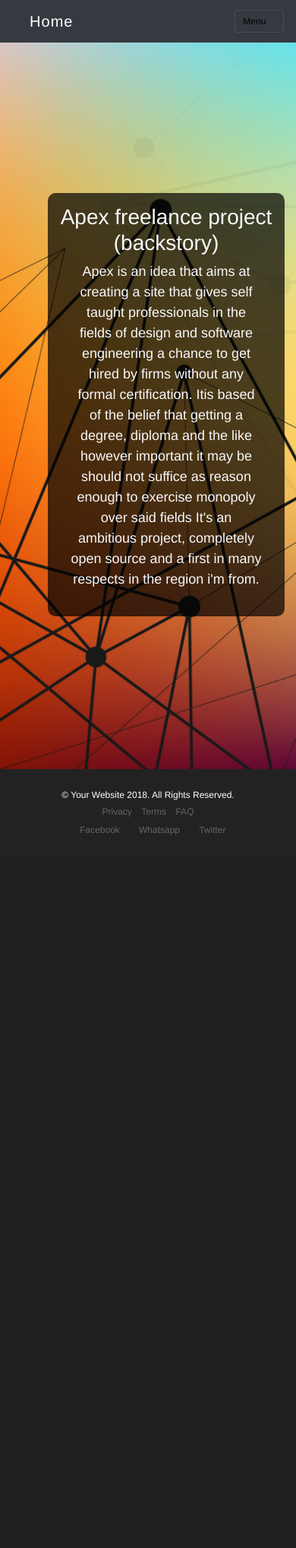
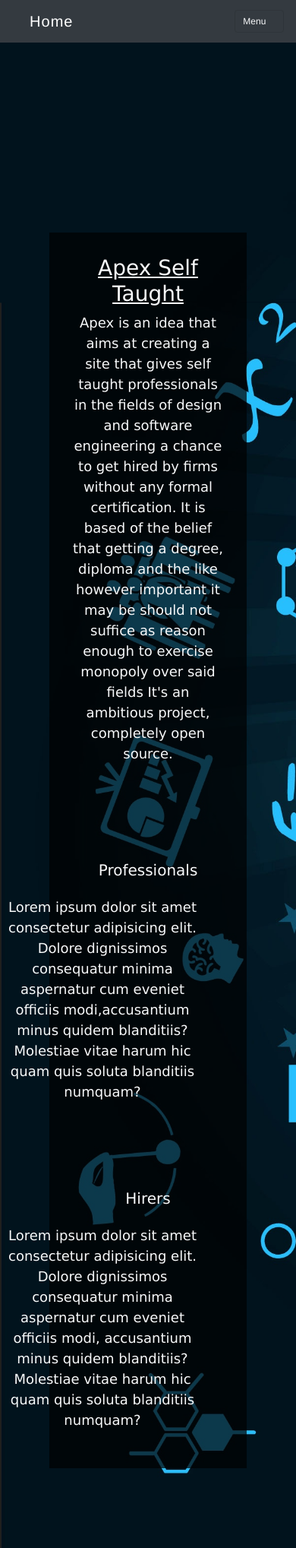
Before and after one commit to MainaKamau92/apexselftaught, a Flask app: page / in a window 390 px wide. Shown: the top 2037 px of the page at 76% size. Before the commit the page ends 1099 px from the top, so only its background shows below. Run offline with Flask 2, Linux system fonts and the light colour scheme; parts of the project's set-up code (start-up, migrations or seed data) failed here and were passed over; some libraries are stand-ins or nearby versions; some web fonts are replaced.

Commit message:
update css and index files to make site mobile responsive

```diff
--- a/app/auth/views.py
+++ b/app/auth/views.py
@@ -66,7 +66,7 @@ def login():
         user = User.query.filter_by(email=form.email.data).first()
         if user is not None and user.verify_password(form.password.data):
             login_user(user, remember=form.remember.data)
-            flash(f'Logged In', 'success')
+            #flash(f'Logged In', 'success')
             if user.is_freelancer == True and user.is_employer == False:
                 # redirect to the freelancer dashboard page after login
                 return redirect(url_for('freelancer.dashboard'))
--- a/app/static/css/apex.css
+++ b/app/static/css/apex.css
@@ -4,20 +4,10 @@ html,
 body {
   width: 100%;
   height: 100%;
-  background-color: #e7e7e7;
-
-  background-image: linear-gradient(
-      90deg,
-      transparent 79px,
-      #abced4 79px,
-      #abced4 81px,
-      transparent 81px
-    ),
-    linear-gradient(#eee 0.1em, transparent 0.1em);
-  background-size: 100% 1.2em;
+  background-color: #eff1f2;
 }
 body {
-  font-family: "Muli", "Helvetica", "Arial", "sans-serif";
+  font-family: "Verdana", "Helvetica", "Arial", "sans-serif";
 }
 a {
   color: #fdcc52;
@@ -49,6 +39,7 @@ p {
   font-family: "Catamaran", "Helvetica", "Arial", "sans-serif";
   font-weight: 200;
   letter-spacing: 1px;
+  color: #000 !important;
 }
 #mainNav .navbar-brand {
   color: #000;
@@ -88,6 +79,24 @@ p {
 #mainNav .navbar-nav > li > a:focus:hover {
   color: #fdcc52;
   border-radius: 5px;
+}
+#index-description {
+  margin-left: 50px;
+  padding-top: 100px;
+  margin-right: 50px;
+}
+#index-description-body {
+  padding: 15px;
+}
+#pro-div p {
+  padding: 15px;
+}
+#hir-div p {
+  padding: 15px;
+}
+.desc-title {
+  padding-top: 15px;
+  text-decoration: underline;
 }
 @media (min-width: 992px) {
   #mainNav {
@@ -138,7 +147,17 @@ header.masthead {
   padding-top: 150px;
   padding-bottom: 100px;
   color: white;
-  background: url("../img/background.jpg");
+  background: url("../img/f.jpg");
+  background-repeat: no-repeat;
+  background-size: cover;
+}
+header.contact-masthead {
+  position: relative;
+  width: 100%;
+  margin-top: -35px;
+  padding-top: 0px;
+  padding-bottom: 100px;
+  background: url("../img/f.jpg");
   background-repeat: no-repeat;
   background-size: cover;
 }
@@ -257,6 +276,11 @@ footer ul li a.active {
 }
 .contact-section .social a:active {
   color: #fff;
+}
+#contact-title {
+  background: rgba(0, 0, 0, 0.7);
+  padding-top: 15px;
+  padding-bottom: 15px;
 }
 .main {
   margin-left: 15px;
--- a/app/templates/auth/login.html
+++ b/app/templates/auth/login.html
@@ -4,7 +4,7 @@ wtf %} {% extends "base.html" %} {% block title %}Login{% endblock %} {% block
 body %}
 
 <div class="content-section">
-  <fieldset class="mb-4">
+  <fieldset class="mb-4 mt-4">
     <div class="center" id="login-form">
       <legend class="text-center"><u>LOGIN</u></legend>
       <br />
--- a/app/templates/home/index.html
+++ b/app/templates/home/index.html
@@ -38,7 +38,7 @@
 
   <body id="page-top">
     <!-- Navigation -->
-    <nav class="navbar navbar-expand-md navbar-dark bg-dark" id="mainNav">
+    <nav class="navbar navbar-expand-lg navbar-light bg-dark" id="mainNav">
       <div class="container">
         <a
           class="navbar-brand js-scroll-trigger"
@@ -47,7 +47,7 @@
           ><i class="fa fa-home"></i>&nbsp;Home</a
         >
         <button
-          class="navbar-toggler navbar-toggler-right"
+          class="navbar-toggler navbar-toggler-right text-light"
           type="button"
           data-toggle="collapse"
           data-target="#navbarResponsive"
@@ -55,7 +55,7 @@
           aria-expanded="false"
           aria-label="Toggle navigation"
         >
-          Menu <i class="fas fa-bars"></i>
+          Menu <i class="fas fa-bars text-light"></i>
         </button>
         <div class="collapse navbar-collapse" id="navbarResponsive">
           <ul class="navbar-nav ml-auto">
@@ -70,7 +70,7 @@
               <a
                 class="nav-link js-scroll-trigger"
                 href="{{ url_for('auth.login') }}"
-                ><i class="fa fa-user-lock"></i>&nbsp;Login</a
+                ><i class="fa fa-sign-in-alt"></i>&nbsp;Login</a
               >
             </li>
             <li class="nav-item">
@@ -87,38 +87,45 @@
 
     <header class="masthead">
       <div class="container h-100">
-        <div class="row h-100">
-          <div class="col-lg-7 my-auto">
         <div class="header-content mx-auto">
+          <div id="index-description">
             <div
-                class="mb-5 ml-5 mt-5 text-center text-light"
-                style="background: rgba(0,0,0,0.7); padding: 15px; border-radius: 10px;"
+            id="index-description-body"
+              class="text-center text-light"
+              style="background: rgba(0,0,0,0.7);"
             >
-                <h3>Apex freelance project (backstory)</h3>
+              <h3 class="desc-title">Apex Self Taught</h3>
 
               <p class="container">
                 Apex is an idea that aims at creating a site that gives self
                 taught professionals in the fields of design and software
                 engineering a chance to get hired by firms without any formal
-                  certification. Itis based of the belief that getting a degree,
+                certification. It is based of the belief that getting a degree,
                 diploma and the like however important it may be should not
                 suffice as reason enough to exercise monopoly over said fields
-                  It's an ambitious project, completely open source and a first
-                  in many respects in the region i'm from.
+                It's an ambitious project, completely open source.
+              </p>
+              <div class="row mt-5">
+                <div class="col-md-6 col-xs-12" id="pro-div">
+                    <i class="fa fa-user-friends fa-5x"></i></a
+                    >
+                    <h5>Professionals</h5>
+                    <p class="text-center">
+                      Lorem ipsum dolor sit amet consectetur adipisicing elit.
+                      Dolore dignissimos consequatur minima aspernatur cum
+                      eveniet officiis modi,accusantium minus quidem blanditiis? Molestiae vitae
+                      harum hic quam quis soluta blanditiis numquam?
                     </p>
                 </div>
-            </div>
-          </div>
-          <div class="col-lg-5 my-auto">
-            <div class="device-container">
-              <div class="device-mockup iphone6_plus portrait white">
-                <div class="device">
-                  <div class="screen">
-                    <!-- Demo image for screen mockup, you can put an image here, some HTML, an animation, video, or anything else! -->
-                  </div>
-                  <div class="button">
-                    <!-- You can hook the "home button" to some JavaScript events or just remove it -->
-                  </div>
+                <div class="col-md-6 col-xs-12" id="hir-div">
+                    <i class="fa fa-industry fa-5x"></i></a>
+                    <h5>Hirers</h5>
+                    <p class="text-center">
+                      Lorem ipsum dolor sit amet consectetur adipisicing elit.
+                      Dolore dignissimos consequatur minima aspernatur cum eveniet officiis modi,
+                      accusantium minus quidem blanditiis? Molestiae vitae
+                      harum hic quam quis soluta blanditiis numquam?
+                    </p>
                 </div>
               </div>
             </div>
```
Also changed, not shown: app/templates/base.html (+4 -4 lines), app/templates/contactus/contact_us.html (+9 -4 lines), app/static/img/background2.jpg (added), app/static/img/logo.png (added), app/static/img/office.jpg (added), app/static/profile_pics/8fb3a6f2413e8eb1logo.png (added). Lines whose indentation alone changed are shown as unchanged.
